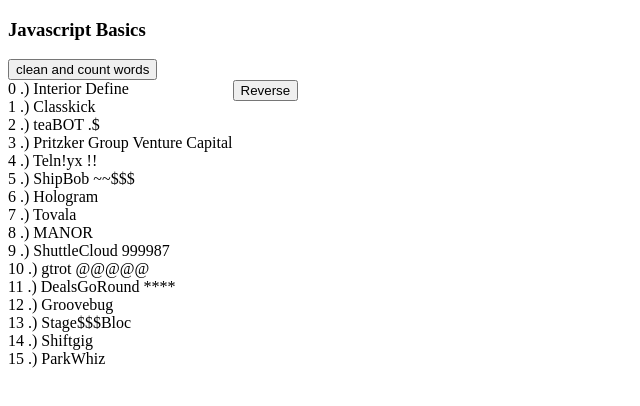
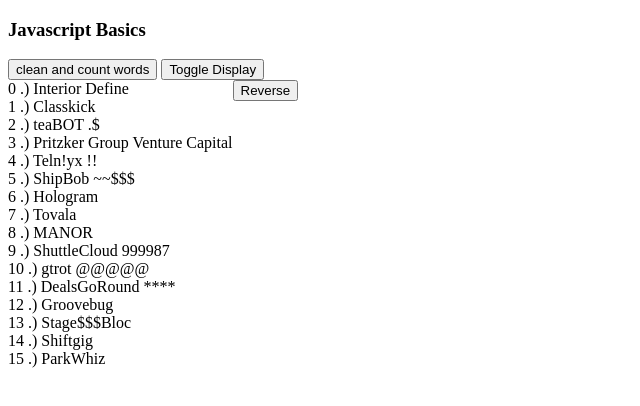
Before and after one commit to dejiang27/javascript101, a plain HTML site: page index.html in a window 1280 px wide. Shown: the whole page, without its empty margins (0-640 px from the left). Drawn offline with Linux system fonts and the light colour scheme.

Commit message:
added toggle display button

```diff
--- a/index.html
+++ b/index.html
@@ -4,6 +4,7 @@
     <button onclick="cleanAndCountCharacters()">
         clean and count words
     </button>
+    <button onclick="toggleDisplay()"> Toggle Display </button>
     <body>
     </body>
 </html>
@@ -199,6 +200,7 @@
 
             3.
         */
+
     }
 
     function run() {
```
